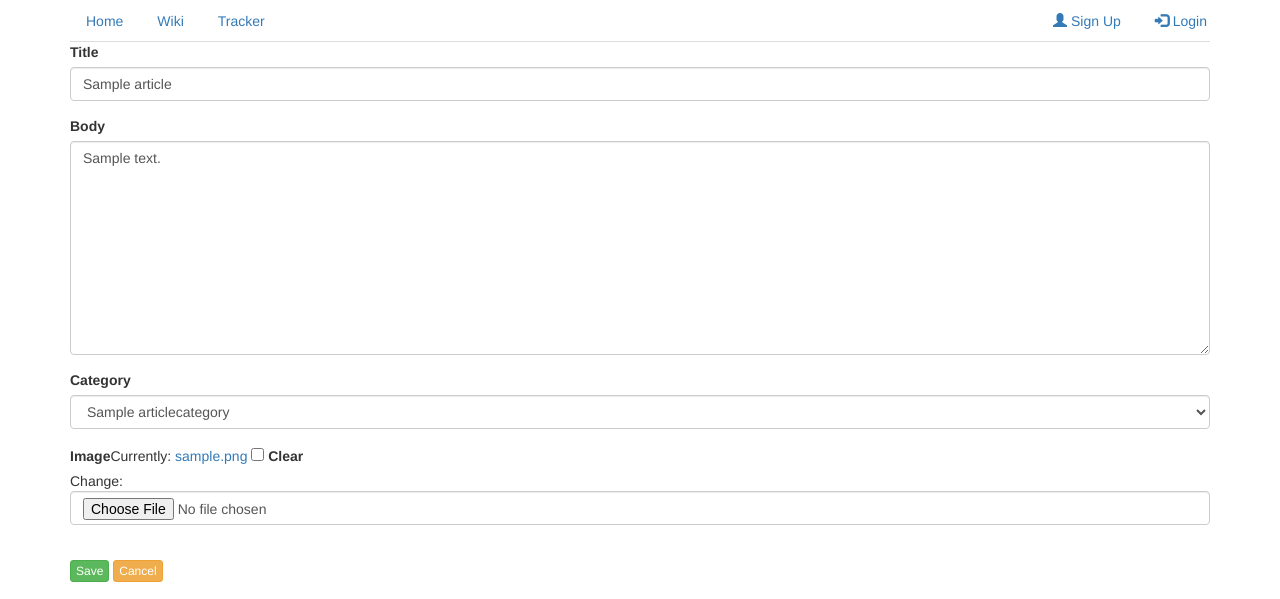
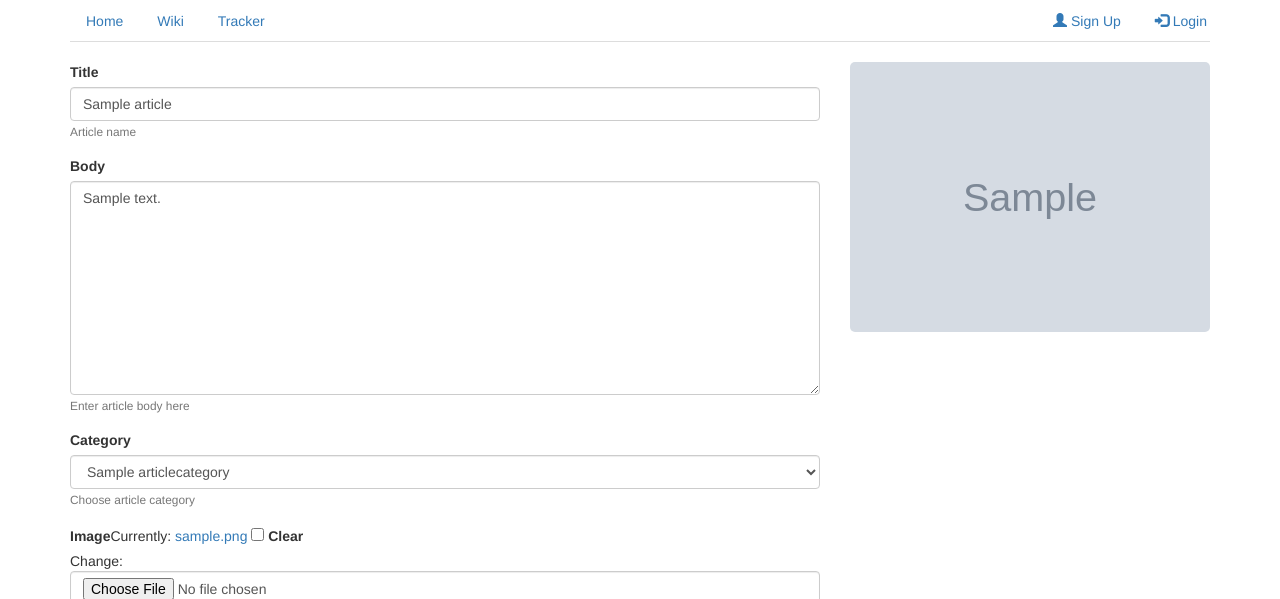
Before and after one commit to dmitryhusev/diaryProject, a Django app: page /articles/edit/article/1/ in a window 1280 px wide. Shown: the top 599 px of the page. Run offline with Django 3.2, Linux system fonts and the light colour scheme; tables that the repository leaves empty hold one stand-in row (values such as "Sample post"); grey boxes marked "Sample" are stand-in pictures; some libraries are stand-ins or nearby versions.

Commit message:
img position on edit/view article page changed, delete_article.js is external now

```diff
--- a/article/forms.py
+++ b/article/forms.py
@@ -3,11 +3,19 @@ from .models import Article, ArticleCategory
 
 class ArticleForm(forms.ModelForm):
 
-    category = forms.ModelChoiceField(ArticleCategory.objects.order_by('title'), empty_label='Select', required=False)
+    category = forms.ModelChoiceField(
+        ArticleCategory.objects.order_by('title'),
+        empty_label='Select',
+        required=False,
+        help_text='Choose article category',
+        )
     image = forms.FileField(required=False)
     class Meta:
         model = Article
         fields = ['title', 'body', 'category', 'image']
+        help_texts = {
+            'title': 'Article name',
+            'body': 'Enter article body here'}
 
 '''def __init__(self, *args, **kwargs):
         super(ArticleForm, self).__init__(*args, **kwargs)
--- a/article/templates/edit_article.html
+++ b/article/templates/edit_article.html
@@ -1,15 +1,17 @@
 {%extends 'base.html'%}
+{%load staticfiles%}
 {%load bootstrap3%}
-{%load staticfiles%}
 
 
 {%block title%}
 Edit article
 {%endblock%}
+
 {%block content%}
-
-
 <div class="container">
+<br>
+<div class="row ">
+<div class="col-sm-8 ">
     <form action="{%url 'articles:edit_article' art_edit.id%}" method='post' enctype="multipart/form-data">
     {% csrf_token %}
     {% bootstrap_form form %}
@@ -17,23 +19,18 @@ Edit article
     <button class="btn btn-success btn-xs" name="submit">Save</button>
     <a href="{%url 'articles:list' %}" class="btn btn-warning btn-xs">Cancel</a>
     </form>
+</div>
 
-<br>
-
-
-
-
-    <img id="myImg" src="{%static 'article/qa.jpg'%}" alt="qa" width="300" height="200"/>
-
-
-    <!-- The Modal -->
+<div class="col-sm-4 ">
     <div id="myModal" class="modal">
     <span class="close">&times;</span>
     <img class="modal-content" id="img01">
     <div id="caption"></div>
     </div>
-
+    <img id="myImg" class="img-responsive img-rounded" src="{{art_edit.image.url}}" alt="image_your_title" width="360" height="230"/>
+</div>
+</div>
 <script src="{%static 'article/zoom_img.js'%}"></script>
 <link rel="stylesheet" href="{%static 'article/zoom_img.css'%}">
-
+</div>
 {%endblock%}
```
Also changed, not shown: article/static/article/delete_article.js (added, +7 -0 lines), article/templates/articles.html (+7 -26 lines), article/templates/edit_category.html (+5 -15 lines), article/templates/view_article.html (+17 -4 lines). Lines whose indentation alone changed are shown as unchanged.
